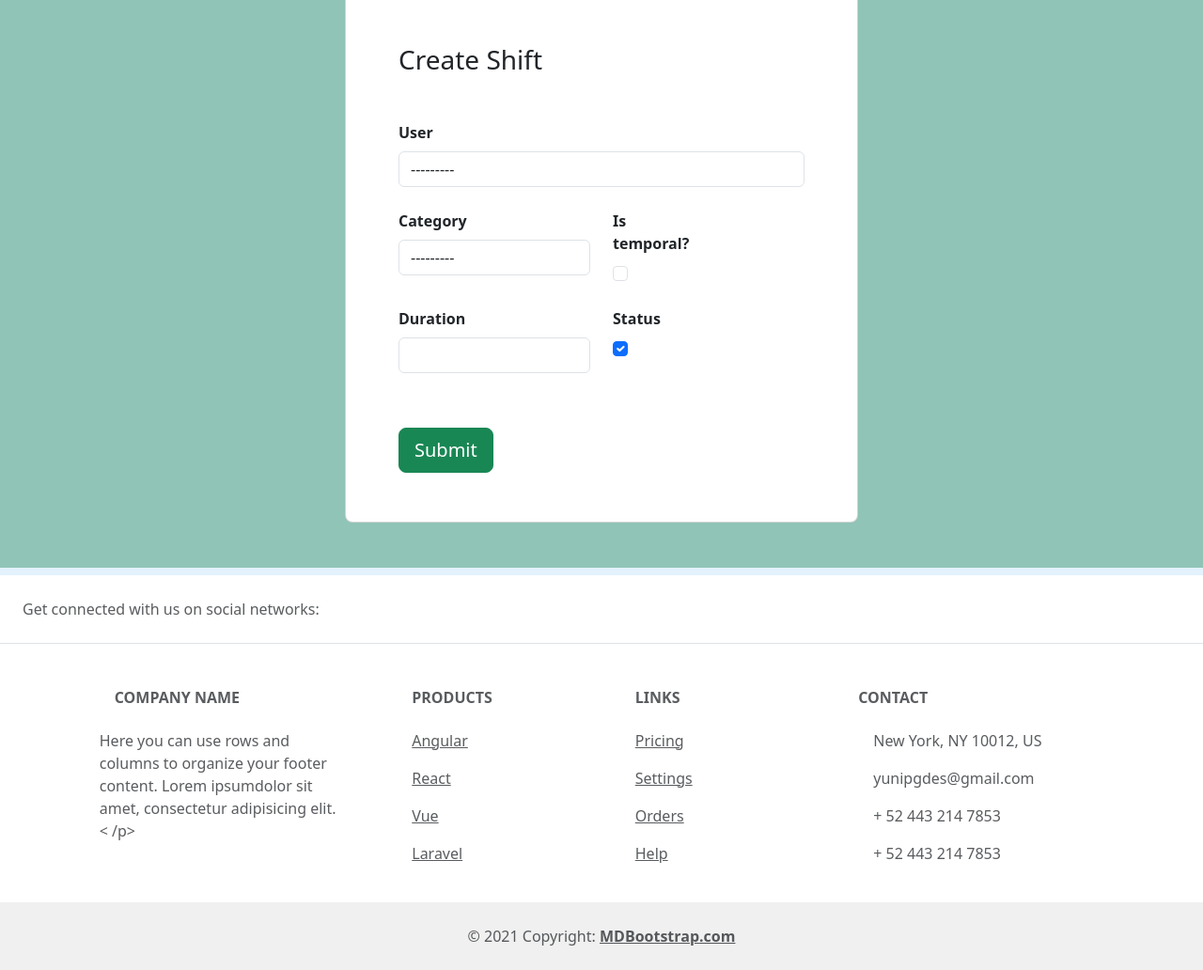
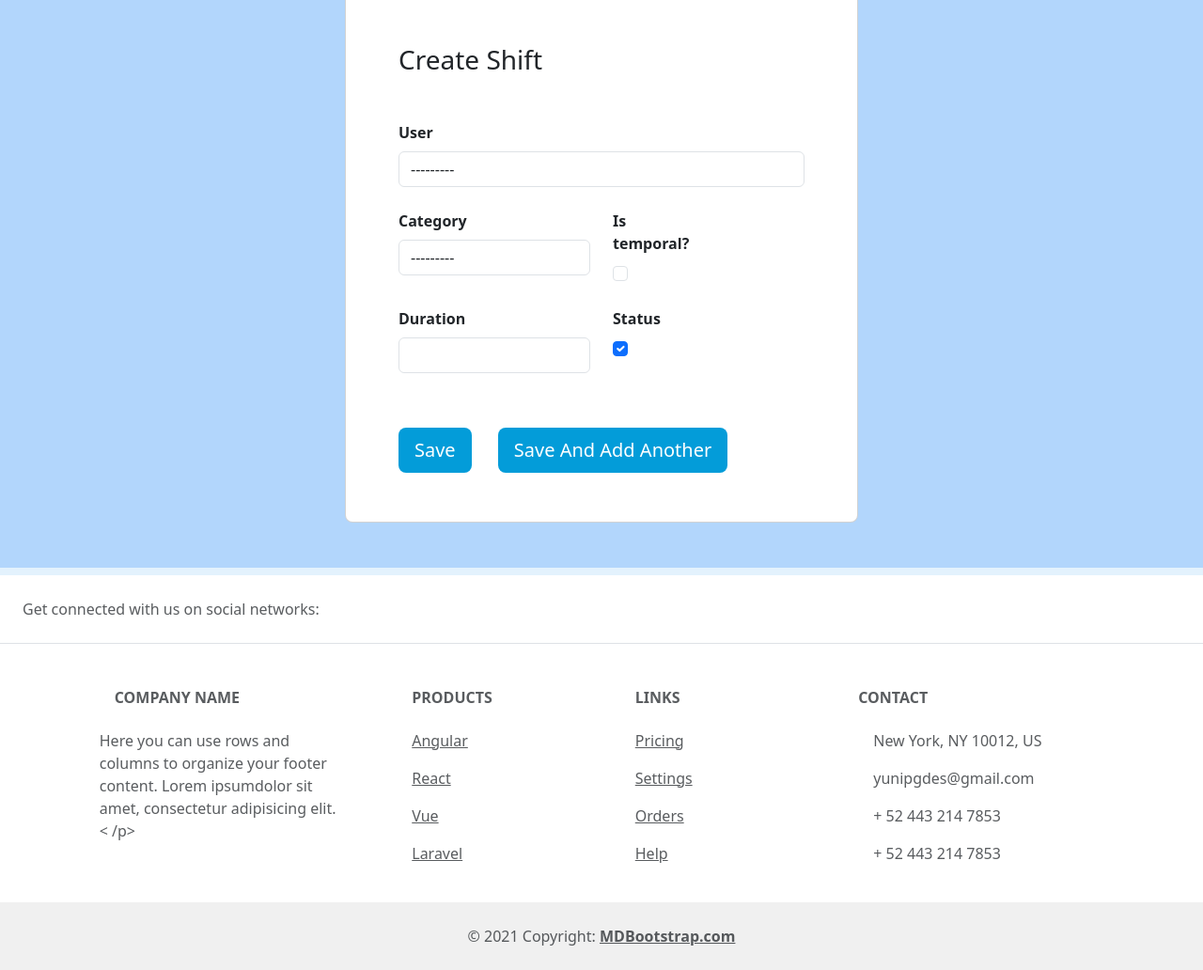
Before and after one commit to josejuniorpg/Sheduler, a Django app: page /shifts/create/ in a window 1280 px wide. Shown: the part 538-1570 px from the top of the page at 94% size. Run offline with Django 4.2, Linux system fonts and the light colour scheme; data that the repository does not hold is empty; some libraries are stand-ins or nearby versions.

Commit message:
Shift Add A other Button

```diff
--- a/applications/shifts/urls.py
+++ b/applications/shifts/urls.py
@@ -7,5 +7,5 @@ from . import views
 app_name = 'shifts_app'
 
 urlpatterns = [
-    path('create/', views.ShiftCreateView.as_view(), name='create'),
+    path('create/', views.ShiftCreateView.as_view(), name='create_shifts'),
 ]
--- a/applications/shifts/views.py
+++ b/applications/shifts/views.py
@@ -1,7 +1,7 @@
 # Django imports
-from django.shortcuts import render
+from django.shortcuts import render, redirect
 from django.urls import reverse_lazy
-from django.views.generic import CreateView
+from django.views.generic import CreateView, ListView
 
 from applications.shifts.forms import ShiftForm
 from applications.shifts.models import Shift
@@ -14,3 +14,18 @@ class ShiftCreateView(CreateView):
     model = Shift
     form_class = ShiftForm
     success_url = reverse_lazy('home_app:home')
+
+    def get(self, request, *args, **kwargs):
+        form = self.form_class()
+        return render(request, self.template_name, {'form': form})
+
+    def post(self, request, *args, **kwargs):
+        form = self.form_class(request.POST)
+        if form.is_valid():
+            form.save()
+            if 'save' in request.POST:
+                return redirect(reverse_lazy('home_app:home'))
+            elif 'save_and_add_another' in request.POST:
+                return redirect(reverse_lazy('shifts_app:create_shifts'))
+        # If the form is invalid, it renders the template with errors.
+        return render(request, self.template_name, {'form': form})
--- /dev/null
+++ b/static/css/shifts/styles.css
@@ -0,0 +1,9 @@
+._button-save {
+    background-color: #039cd9;
+    color: #ffffff
+}
+
+._button-save:hover {
+    background-color: #1c668d;
+    color: #ffffff
+}
--- a/templates/shifts/create_shifts.html
+++ b/templates/shifts/create_shifts.html
@@ -13,7 +13,7 @@
 
 {% block content %}
     <main class="_main-home">
-        <section class="h-100 h-custom" style="background-color: #8fc4b7;">
+        <section class="h-100 h-custom" style="background-color: rgba(174,212,252,0.92);">
             <div class="container py-5 h-100">
                 <div class="row d-flex justify-content-center align-items-center h-100">
                     <div class="col-lg-8 col-xl-6">
@@ -58,7 +58,8 @@
                                             {{ form.status }}
                                         </div>
                                     </div>
-                                    <button type="submit" class="btn btn-success btn-lg mb-1">Submit</button>
+                                    <button type="submit" name="save" class="btn  btn-lg mb-1 _button-save">Save</button>
+                                    <button type="submit" name="save_and_add_another" class="btn  btn-lg mb-1 _button-save" style="margin-left: 1.5rem">Save And Add Another</button>
                                 </form>
 
                             </div>
```
